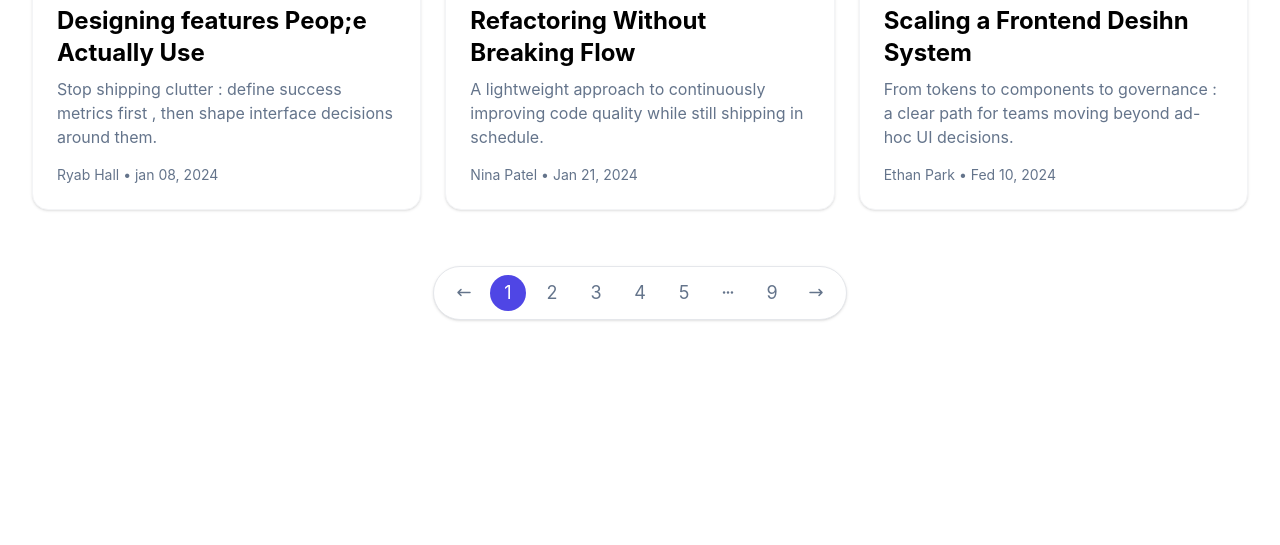
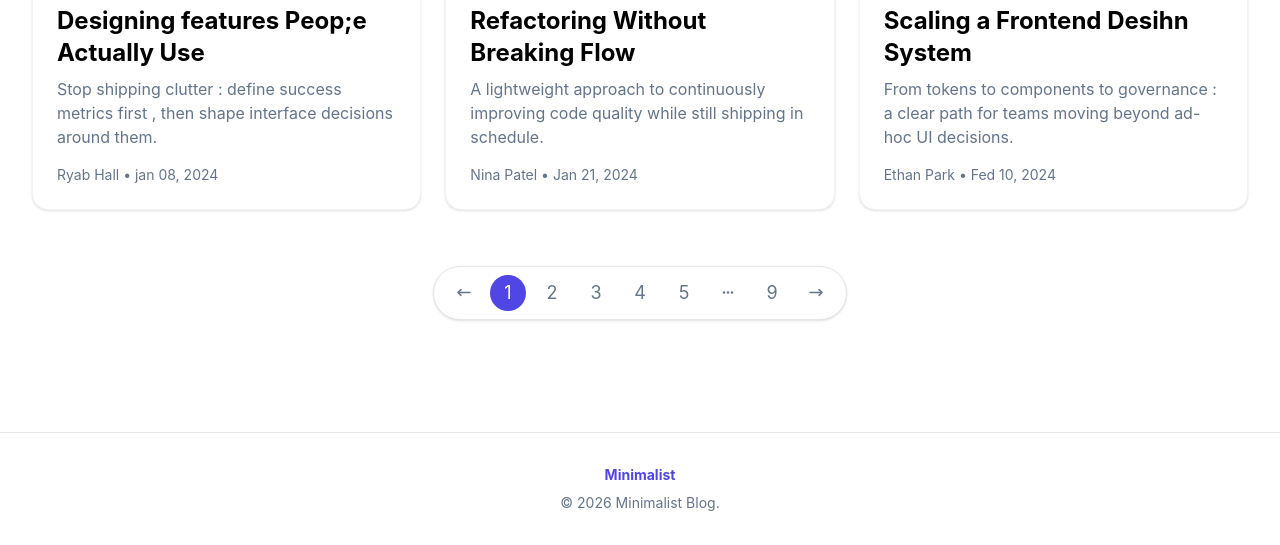
Before and after one commit to sumaya66-ss/Blog-project, a website: page src/index.html in a window 1280 px wide. Shown: the part 1023-1568 px from the top of the page. Before the commit the page ends 1375 px from the top, so only its background shows below. Drawn offline with nearby package versions, Linux system fonts and the light colour scheme; files that its build step writes are made by us from their sources.

Commit message:
feature-footer

```diff
--- a/src/index.html
+++ b/src/index.html
@@ -145,7 +145,14 @@
     </main>
     <!-- main end -->
      <!-- footer start -->
-      <footer></footer>
+      <footer class="bg-card border-t mt-20 border-gray-200">
+        <div class="max-w-7xl mx-auto p-6 md:p-8 text-mute text-sm text-center">
+          <span class="font-bold text-accent mb-2 cursor-pointer block">Minimalist</span>
+
+        © 2026 Minimalist Blog.
+
+        </div>
+      </footer>
       <!-- footer end -->
 </body>
 </html>
```
